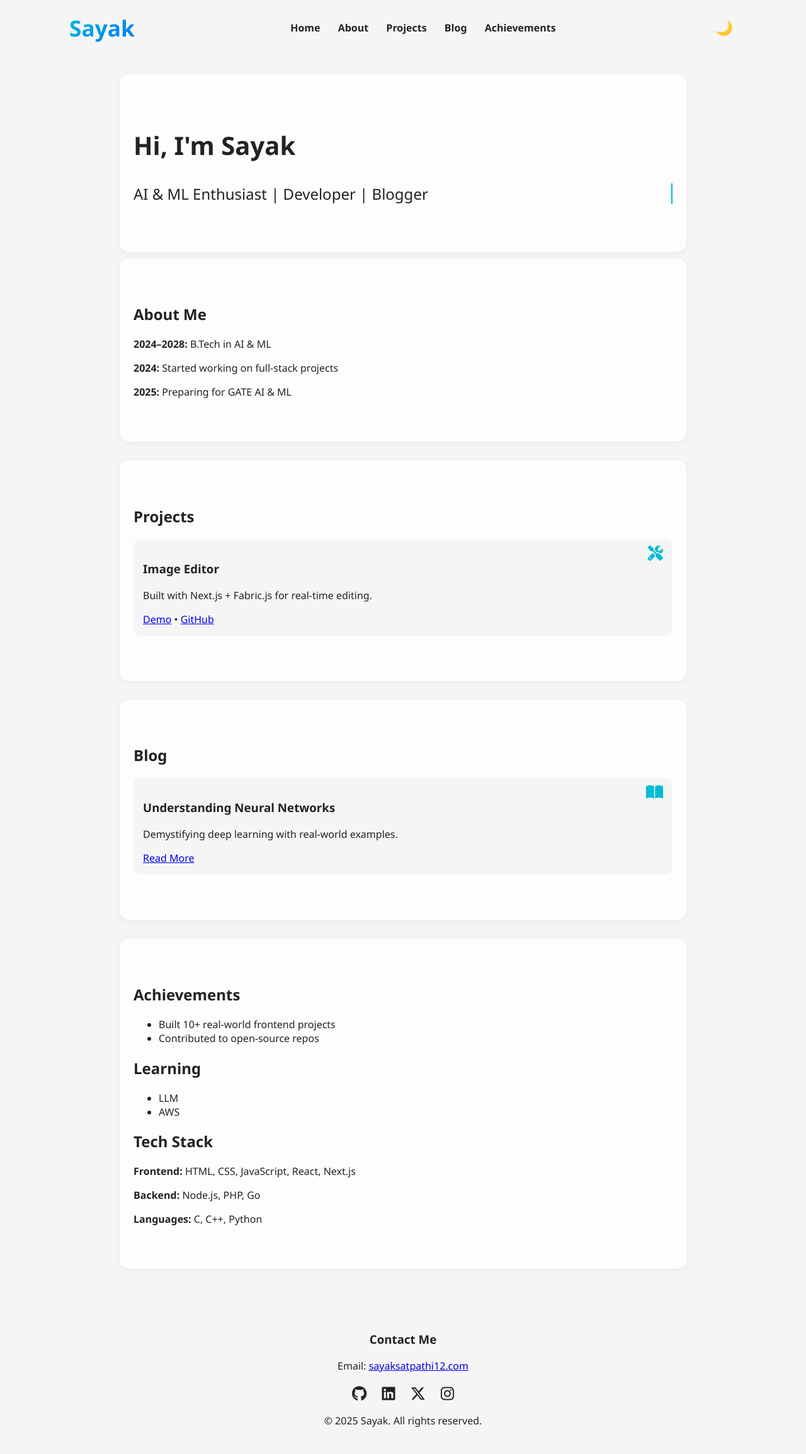
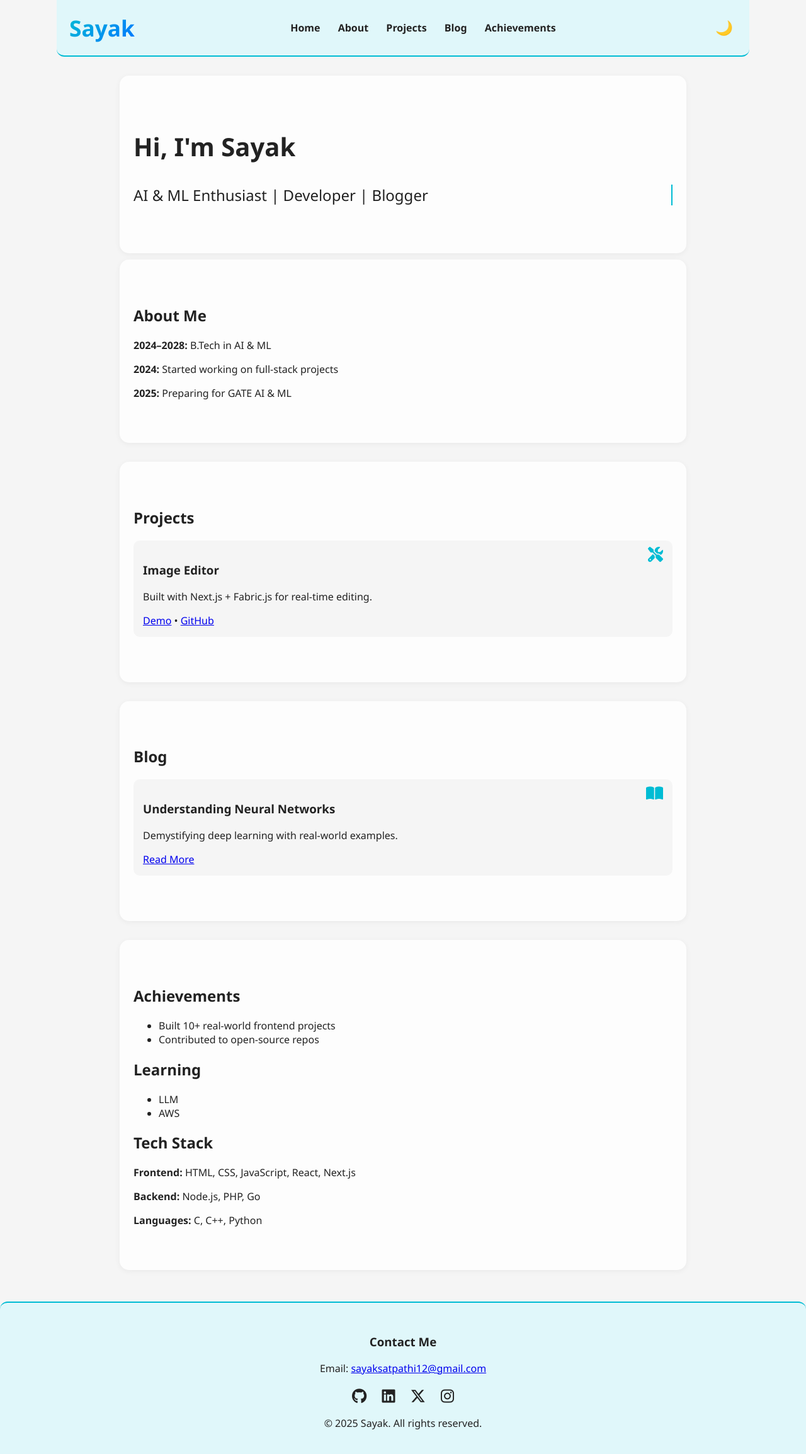
Before and after one commit to sayaksatpathi/sayasatpathi.github.io, a plain HTML site: page index.html in a window 1280 px wide. Shown: the whole page at 63% size. Drawn offline with nearby package versions, Linux system fonts and the light colour scheme.

Commit message:
index.html
Signed-off-by: Sayak Satpathi <sayaksatpathi12@gmail.com>

```diff
--- a/index.html
+++ b/index.html
@@ -13,12 +13,14 @@
       --text: #222;
       --accent: #00bcd4;
       --card-bg: rgba(255, 255, 255, 0.8);
+      --header-footer-bg: #e0f7fa;
     }
 
     body.dark {
       --bg: #121212;
       --text: #eee;
       --card-bg: rgba(33, 33, 33, 0.8);
+      --header-footer-bg: #1c1c1c;
     }
 
     * {
@@ -35,18 +37,25 @@
     }
 
     header {
+      position: sticky;
+      top: 0;
+      z-index: 999;
+      background-color: var(--header-footer-bg);
       display: flex;
       justify-content: space-between;
       align-items: center;
       padding: 20px;
       max-width: 1100px;
       margin: auto;
+      border-bottom: 2px solid var(--accent);
+      border-radius: 0 0 12px 12px;
     }
 
     #logo {
   font-size: 2.2rem;
   font-weight: 800;
   background: linear-gradient(135deg, #00bcd4, #0077ff);
+  background-clip: text;
   -webkit-background-clip: text;
   -webkit-text-fill-color: transparent;
   opacity: 0;
@@ -173,6 +182,9 @@
     footer {
       padding: 30px 20px;
       text-align: center;
+      background-color: var(--header-footer-bg);
+      border-top: 2px solid var(--accent);
+      border-radius: 12px 12px 0 0;
     }
 
     .social-icons a {
@@ -269,7 +281,7 @@
 
   <footer>
     <h3>Contact Me</h3>
-    <p>Email: <a href="mailto:sayaksatpathi12.com">sayaksatpathi12.com</a></p>
+    <p>Email: <a href="mailto:sayaksatpathi12@gmail.com">sayaksatpathi12@gmail.com</a></p>
     <div class="social-icons">
       <a href="https://github.com/sayaksatpathi" target="_blank"><i class="fab fa-github"></i></a>
       <a href="https://www.linkedin.com/in/sayak-satpathi-34031b240?utm_source=share&utm_campaign=share_via&utm_content=profile&utm_medium=android_app" target="_blank"><i class="fab fa-linkedin"></i></a>
@@ -318,7 +330,6 @@
       }
     });
 
-    // Back to top button
     const topBtn = document.getElementById("backToTop");
     window.addEventListener("scroll", () => {
       topBtn.style.display = window.scrollY > 300 ? "block" : "none";
```
Lines whose indentation alone changed are shown as unchanged.
